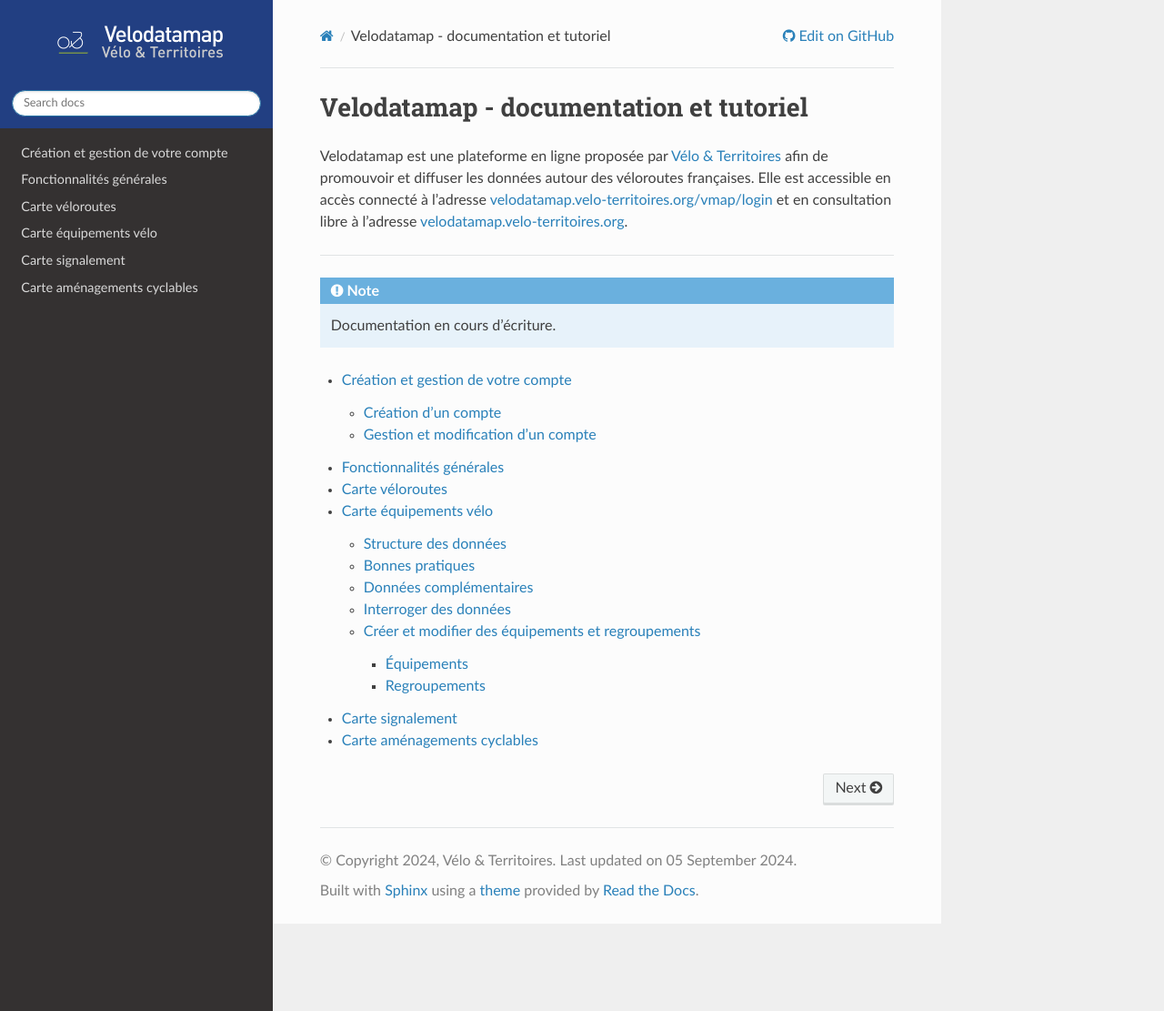
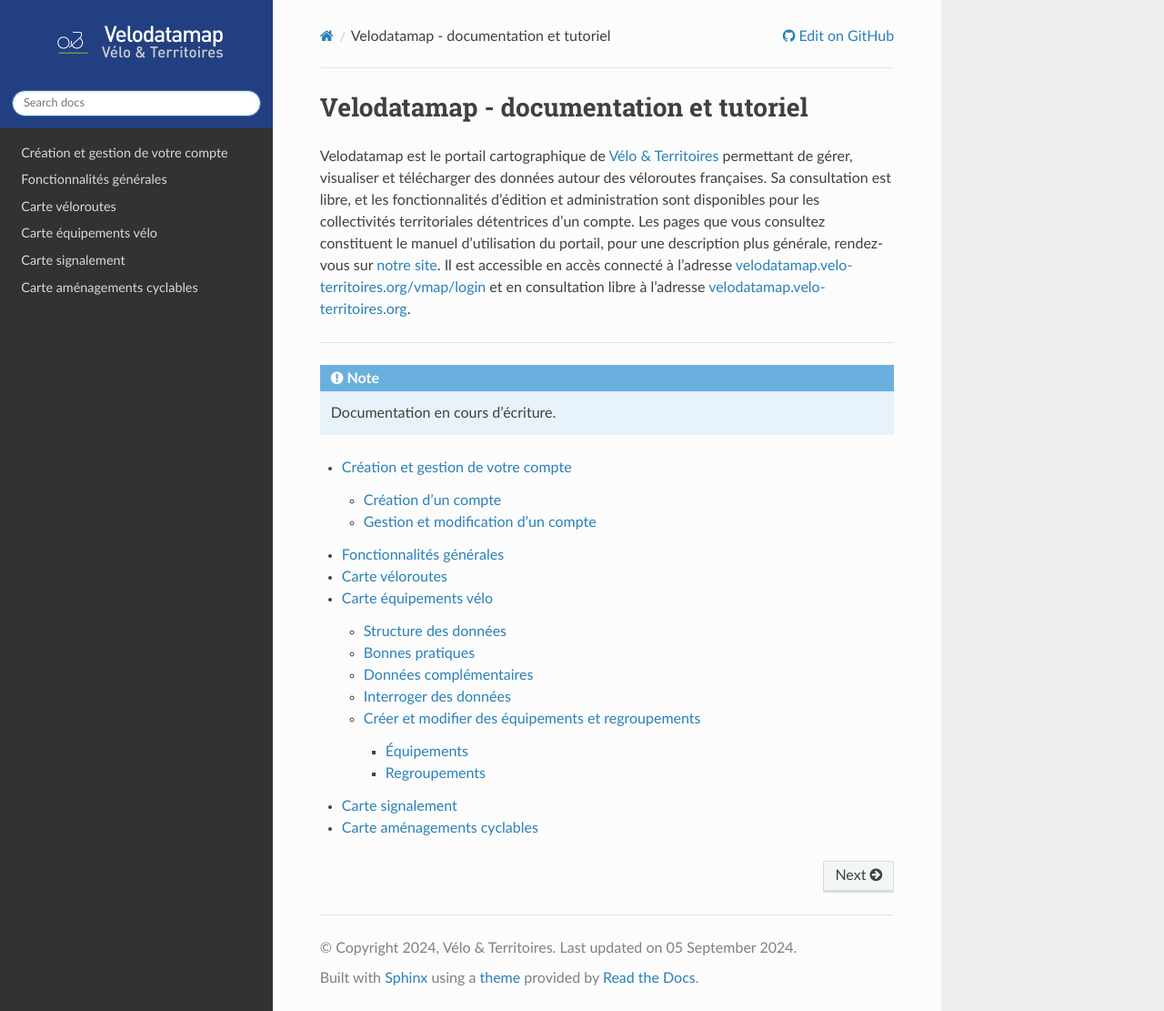
Before and after one commit to reseauvelomarche/velodatamap.readthedocs.io, a Sphinx documentation site: the page built from docs/source/index.rst, in a window 1280 px wide and 1111 px high. Shown: the whole window at 91% size. Built offline with Sphinx 7.4.7 and the Read the Docs theme 2.0.0, drawn with Linux system fonts in a browser that asks for light colours.

Commit message:
Reformulations

```diff
--- a/docs/source/Création et gestion de votre compte.rst
+++ b/docs/source/Création et gestion de votre compte.rst
@@ -16,8 +16,8 @@
    - Prénom :
    - Adresse mail (ne doit pas être partagée avec un autre compte Velodatamap) :
    - Code INSEE de la collectivité territoriale à laquelle vous appartenez :
-   - Si votre structure n'est pas une collectivité (PNR, Syndicat d'initiative, Bureau d'étude...) :
-      - l'ensemble des codes INSEE de vos collectivités adhérentes ou pour le compte desquelles vous intervenez :
+   - Si votre structure n'est pas une collectivité (PNR, OT/ADT/ART, Syndicat d'initiative, Bureau d'étude...) :
+      - L'ensemble des codes INSEE de vos collectivités adhérentes ou pour le compte desquelles vous intervenez :
       - Nom de votre structure :
    - Accès en édition à la carte équipements : oui/non
    - Accès en édition à la carte signalement : oui/non
--- a/docs/source/index.rst
+++ b/docs/source/index.rst
@@ -1,8 +1,8 @@
 Velodatamap - documentation et tutoriel
 =======================================
 
-Velodatamap est une plateforme en ligne proposée par `Vélo & Territoires <https://www.velo-territoires.org>`_ afin de promouvoir et diffuser les données autour des véloroutes françaises.
-Elle est accessible en accès connecté à l'adresse `velodatamap.velo-territoires.org/vmap/login <https://velodatamap.velo-territoires.org/vmap/login>`_ et en consultation libre à l'adresse `velodatamap.velo-territoires.org <https://velodatamap.velo-territoires.org>`_.
+Velodatamap est le portail cartographique de `Vélo & Territoires <https://www.velo-territoires.org>`_ permettant de gérer, visualiser et télécharger des données autour des véloroutes françaises. Sa consultation est libre, et les fonctionnalités d'édition et administration sont disponibles pour les collectivités territoriales détentrices d'un compte. Les pages que vous consultez constituent le manuel d'utilisation du portail, pour une description plus générale, rendez-vous sur `notre site <https://www.velo-territoires.org/observatoires/velodatamap/>`_.
+Il est accessible en accès connecté à l'adresse `velodatamap.velo-territoires.org/vmap/login <https://velodatamap.velo-territoires.org/vmap/login>`_ et en consultation libre à l'adresse `velodatamap.velo-territoires.org <https://velodatamap.velo-territoires.org>`_.
 
 ===================================
 
```
